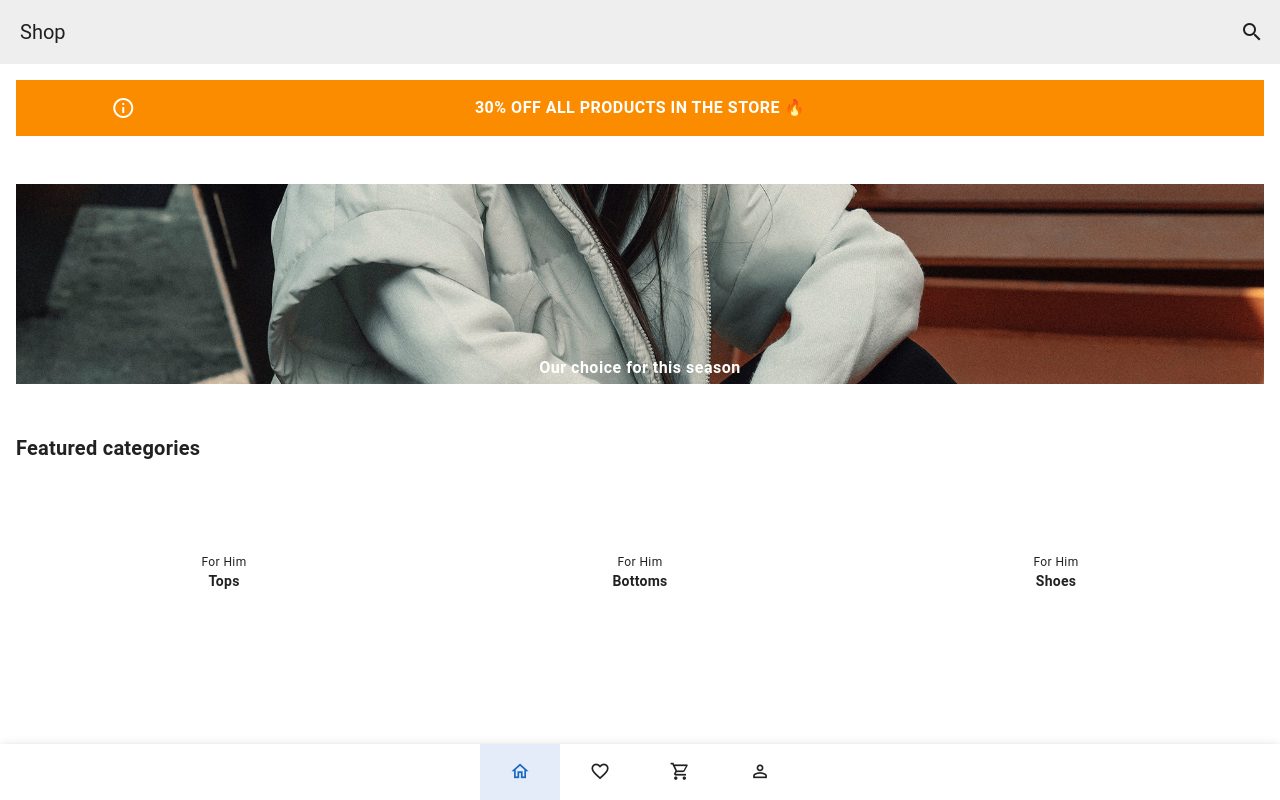
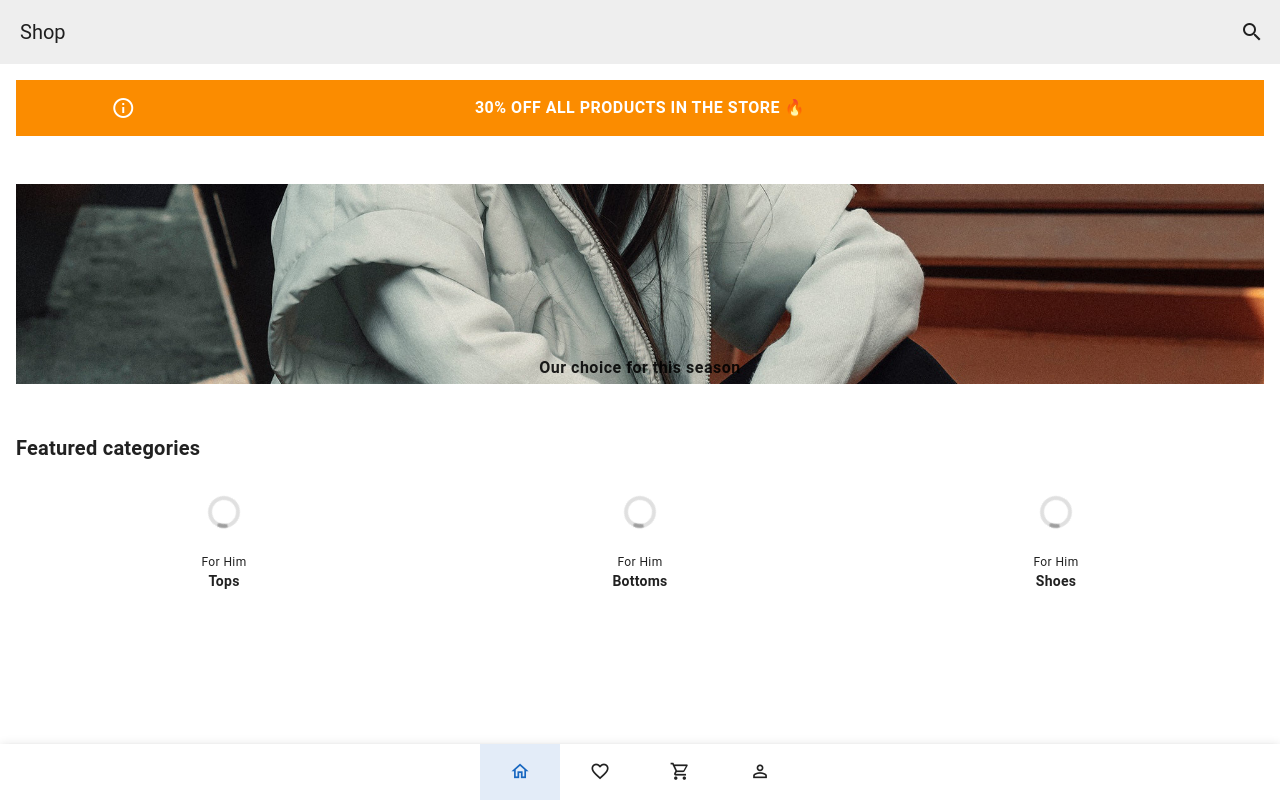
Before and after one commit to Mikolaj-Mroz/vue-shop-pwa, a Vue app: page / in a window 1280 px wide. Built offline with nearby package versions, Linux system fonts and the light colour scheme.

Commit message:
add image placeholder

```diff
--- a/src/components/ImageBanner.vue
+++ b/src/components/ImageBanner.vue
@@ -7,6 +7,11 @@
       @click="$router.push('/featured')"
       gradient="to top, rgba(0,0,0,.5), rgba(0,0,0,0), rgba(0,0,0,0x)"
     >
+      <template v-slot:placeholder>
+        <v-row class="fill-height ma-0" align="center" justify="center">
+          <v-progress-circular indeterminate color="grey lighten-5"></v-progress-circular>
+        </v-row>
+      </template>
       <div
         class="text-center font-weight-bold text-body-1"
         style="position: absolute; bottom: 4px; width: 100%"
@@ -26,7 +31,7 @@ const props = defineProps({
   },
   color: {
     type: String,
-    default: 'primary'
+    default: ''
   },
   image: {
     type: String,
--- a/src/components/TheFeaturedCategories.vue
+++ b/src/components/TheFeaturedCategories.vue
@@ -7,7 +7,13 @@
           <v-sheet class="pa-4">
             <v-row no-gutters class="d-flex align-center justify-center">
               <v-avatar size="64px">
-                <v-img :src="subcategory.image" cover></v-img>
+                <v-img :src="subcategory.image" cover>
+                  <template v-slot:placeholder>
+                    <v-row class="fill-height ma-0" align="center" justify="center">
+                      <v-progress-circular indeterminate color="grey lighten-5"></v-progress-circular>
+                    </v-row>
+                  </template>
+                </v-img>
               </v-avatar>
             </v-row>
             <v-row no-gutters class="mt-2 text-capitalize text-center text-caption">
```
